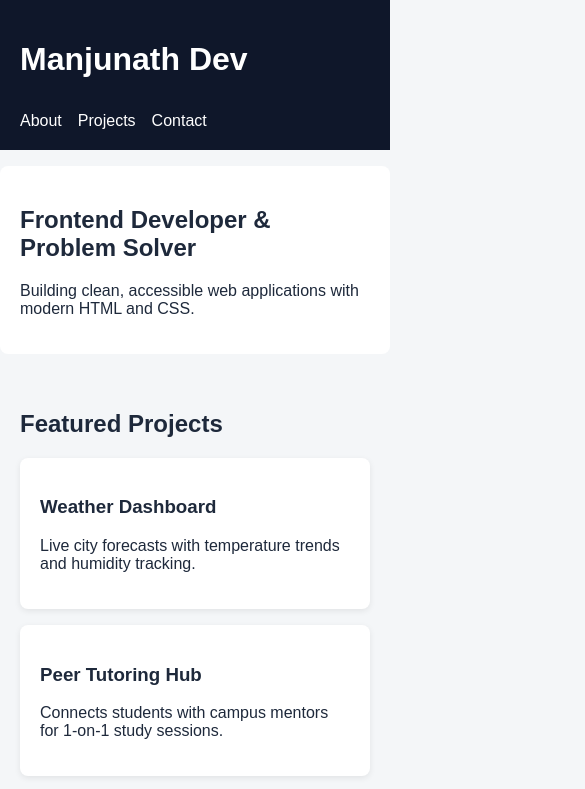
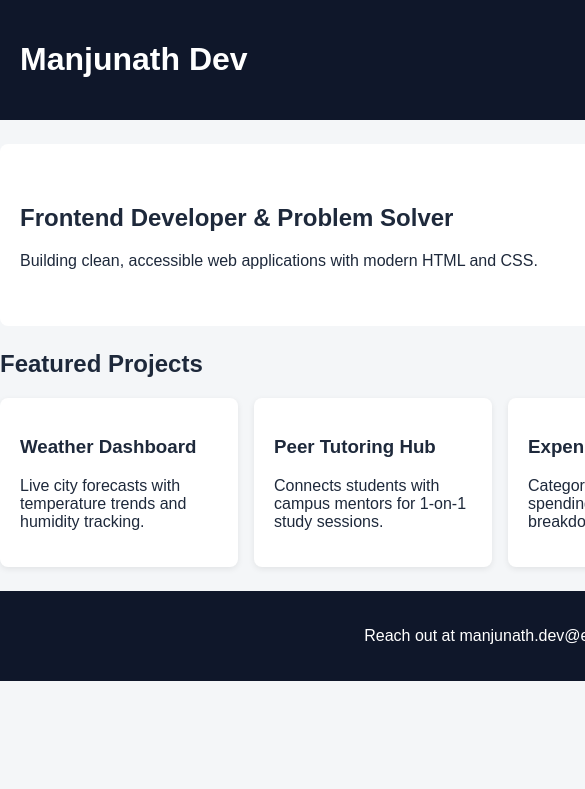
Before and after one commit to manjunathdbanavalikar/personal-portfolio3, a plain HTML site: page index.html in a window 390 px wide. Shown: the top 789 px of the page, 585 px wide, since content can reach past the window. Drawn offline with Linux system fonts and the light colour scheme.

Commit message:
Revert "Retrofit Personal Portfolio Page for mobile, tablet, and desktop"

```diff
--- a/style.css
+++ b/style.css
@@ -1,13 +1,3 @@
-* {
-  box-sizing: border-box;
-}
-
-img {
-  max-width: 100%;
-  height: auto;
-  display: block;
-}
-
 body {
   font-family: Arial, sans-serif;
   margin: 0;
@@ -15,51 +5,43 @@ body {
   color: #1e293b;
 }
 
-.navbar,
-.hero,
-.projects-section,
-.footer {
-  width: 100%;
-  max-width: 1000px;
-  margin: 16px auto;
+.navbar {
+  width: 1000px;
+  margin: 0 auto;
   padding: 20px;
-}
-
-.navbar {
-  margin-top: 0;
   display: flex;
-  flex-wrap: wrap;
   justify-content: space-between;
   align-items: center;
-  gap: 12px;
   background-color: #0f172a;
   color: #ffffff;
-}
-
-.nav-links {
-  display: flex;
-  flex-wrap: wrap;
-  gap: 16px;
 }
 
 .nav-links a {
   color: #ffffff;
   text-decoration: none;
+  margin-left: 24px;
 }
 
 .hero {
+  width: 1000px;
+  margin: 24px auto;
+  padding: 40px 20px;
   background-color: #ffffff;
   border-radius: 8px;
 }
 
+.projects-section {
+  width: 1000px;
+  margin: 24px auto;
+}
+
 .projects-grid {
-  display: grid;
-  grid-template-columns: 1fr;
+  display: flex;
   gap: 16px;
 }
 
 .card {
-  width: 100%;
+  width: 240px;
   background-color: #ffffff;
   padding: 20px;
   border-radius: 8px;
@@ -67,19 +49,10 @@ body {
 }
 
 .footer {
+  width: 1000px;
+  margin: 24px auto;
+  padding: 20px;
   text-align: center;
   background-color: #0f172a;
   color: #ffffff;
 }
-
-@media (min-width: 650px) {
-  .projects-grid {
-    grid-template-columns: repeat(2, 1fr);
-  }
-}
-
-@media (min-width: 960px) {
-  .projects-grid {
-    grid-template-columns: repeat(4, 1fr);
-  }
-}
```
